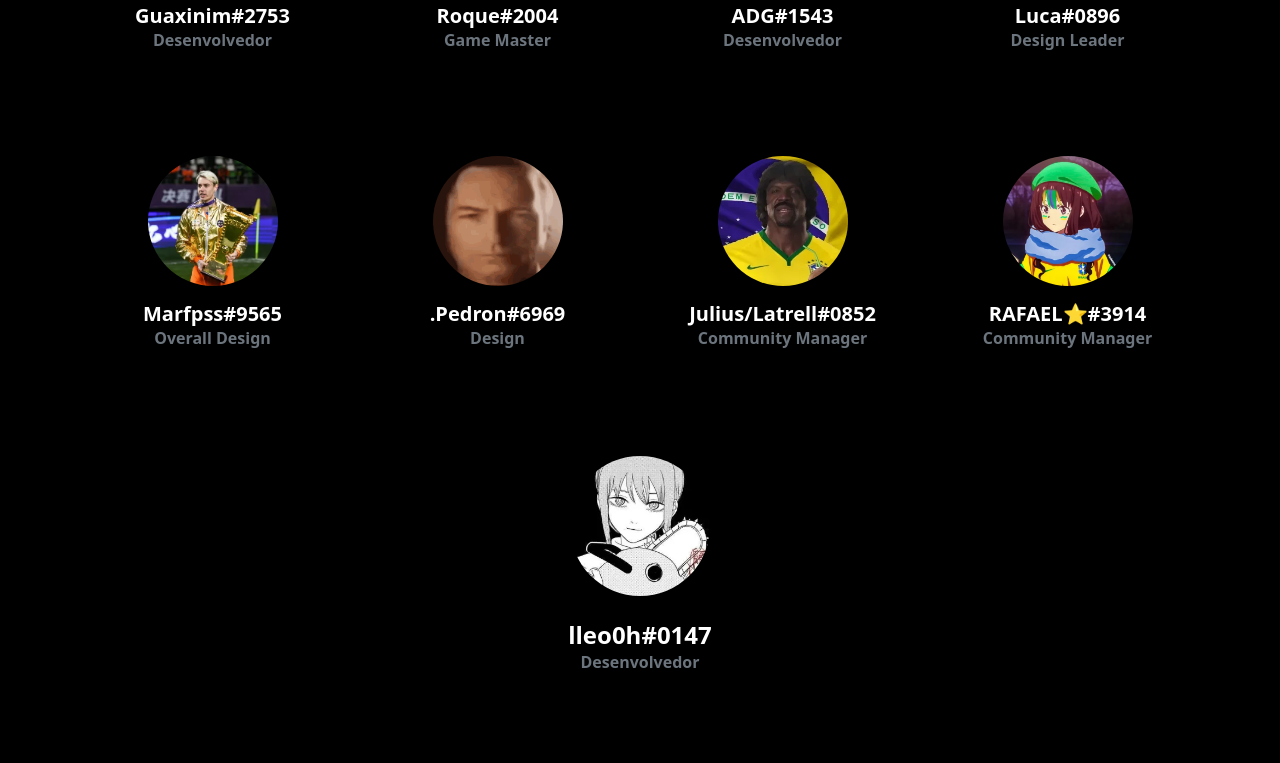
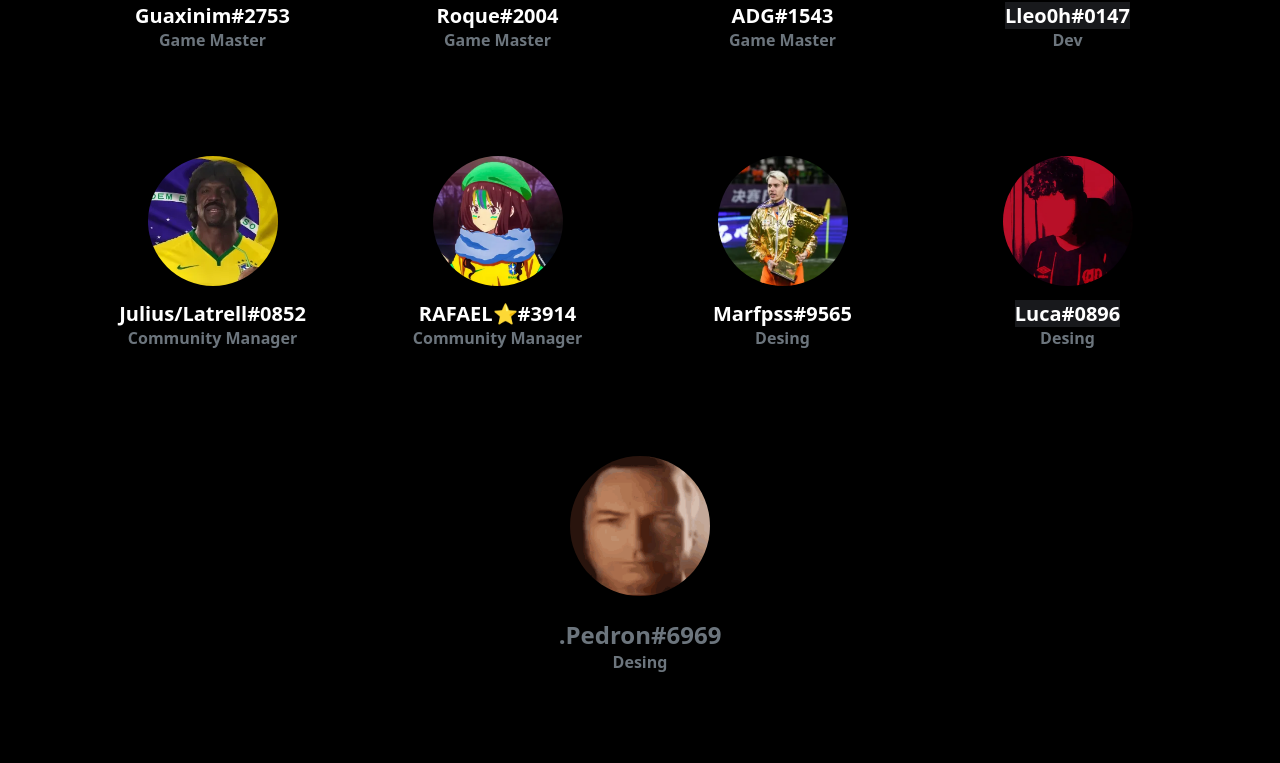
Before and after one commit to Marstore/dreamTeam-website, a plain HTML site: page team/index.html in a window 1280 px wide. Shown: the part 284-1047 px from the top of the page. Drawn offline with Linux system fonts and the light colour scheme.

Commit message:
luca.png

```diff
--- a/team/index.html
+++ b/team/index.html
@@ -26,7 +26,7 @@
                 <div class="card border-0 shadow-none">
                     <div class="card-body text-center d-flex flex-column align-items-center p-0" style="color: rgb(0,0,0);background: #000000;"><img class="rounded-circle mb-3 fit-cover" width="130" height="130" src="https://images-ext-1.discordapp.net/external/EnrF_4lKL9VopFYlxebokKWhp9l8PBFKn-a_S_3I9Q0/%3Fsize%3D2048/https/cdn.discordapp.com/avatars/535989700561993733/de35f4df0c6c50616cb343ccce0079a3.webp">
                         <h5 class="fw-bold text-primary card-title mb-0" style="color: rgb(0,0,0);background: #000000;"><strong><span style="color: var(--interactive-active); background-color: rgb(0, 0, 0);">Guaxinim#</span><span style="color: var(--header-secondary); background-color: rgb(0, 0, 0);">2753</span></strong><br></h5>
-                        <p class="text-muted card-text mb-2">Desenvolvedor</p>
+                        <p class="text-muted card-text mb-2">Game Master</p>
                     </div>
                 </div>
             </div>
@@ -42,15 +42,15 @@
                 <div class="card border-0 shadow-none">
                     <div class="card-body text-center d-flex flex-column align-items-center p-0" style="background: #000000;"><img class="rounded-circle mb-3 fit-cover" width="130" height="130" src="https://images-ext-1.discordapp.net/external/KcGIaoLHlDERvSiKgRsYQf-AQEZxHMW-U7CDR4W9Q2s/%3Fsize%3D2048/https/cdn.discordapp.com/avatars/717766639260532826/ab62a7562ddb99744debf51afe0039d2.webp">
                         <h5 class="fw-bold text-primary card-title mb-0" style="color: rgb(255,255,255);"><strong><span style="color: var(--interactive-active); background-color: rgb(0, 0, 0);">ADG</span><span style="color: var(--header-secondary); background-color: rgb(0, 0, 0);">#1543</span></strong><br></h5>
-                        <p class="text-muted card-text mb-2">Desenvolvedor<br></p>
+                        <p class="text-muted card-text mb-2">Game Master<br></p>
                     </div>
                 </div>
             </div>
             <div class="col">
                 <div class="card border-0 shadow-none">
-                    <div class="card-body text-center d-flex flex-column align-items-center p-0" style="background: #000000;"><img class="rounded-circle mb-3 fit-cover" width="130" height="130" src="https://images-ext-2.discordapp.net/external/uIc41EnUnTPS69Imf8vIIMOit5iDgNTZUfyufMf9lQ8/%3Fsize%3D2048/https/cdn.discordapp.com/avatars/359462946092351490/47e1955cca6f67cbdbc85dae74aa7545.webp?width=466&amp;height=466">
-                        <h5 class="fw-bold text-primary card-title mb-0" style="color: rgb(255,255,255);"><strong><span style="color: var(--interactive-active); background-color: rgb(0, 0, 0);">luca</span><span style="color: var(--header-secondary); background-color: rgb(0, 0, 0);">#0896</span></strong><br></h5>
-                        <p class="text-muted card-text mb-2">Design leader<br></p>
+                    <div class="card-body text-center d-flex flex-column align-items-center p-0" style="background: #000000;"><img class="rounded-circle mb-3 fit-cover" width="130" height="130" src="assets/img/4b96e13f88d31ae34330e507d809105b.webp">
+                        <h5 class="fw-bold text-primary card-title mb-0" style="color: rgb(255,255,255);"><strong><span style="color: var(--interactive-active); background-color: rgb(24, 25, 28);">lleo0h</span><span style="color: var(--header-secondary); background-color: rgb(24, 25, 28);">#0147</span></strong><br></h5>
+                        <p class="text-muted card-text mb-2">Dev<br></p>
                     </div>
                 </div>
             </div>
@@ -60,33 +60,33 @@
         <div class="row gy-4 row-cols-2 row-cols-md-4" data-aos="zoom-in" data-aos-duration="850" data-aos-delay="850" data-aos-once="true">
             <div class="col">
                 <div class="card border-0 shadow-none">
-                    <div class="card-body text-center d-flex flex-column align-items-center p-0" style="color: rgb(0,0,0);background: #000000;"><img class="rounded-circle mb-3 fit-cover" width="130" height="130" src="assets/img/baa9104f394093cd54cb68a088033ba5.webp">
-                        <h5 class="fw-bold text-primary card-title mb-0" style="color: rgb(0,0,0);background: #000000;">marfpss#9565<br></h5>
-                        <p class="text-muted card-text mb-2">overall design</p>
+                    <div class="card-body text-center d-flex flex-column align-items-center p-0" style="color: rgb(0,0,0);background: #000000;"><img class="rounded-circle mb-3 fit-cover" width="130" height="130" src="assets/img/5f88357755c5db491810277754301998.webp">
+                        <h5 class="fw-bold text-primary card-title mb-0" style="color: rgb(0,0,0);background: #000000;"><strong><span style="color: var(--interactive-active);">Julius/Latrell</span><span style="color: var(--header-secondary);">#0852</span></strong><br></h5>
+                        <p class="text-muted card-text mb-2"><strong>Community Manager</strong><br></p>
                     </div>
                 </div>
             </div>
             <div class="col-md-3">
                 <div class="card border-0 shadow-none">
-                    <div class="card-body text-center d-flex flex-column align-items-center p-0" style="color: rgb(34,36,38);background: #000000;"><img class="rounded-circle mb-3 fit-cover" width="130" height="130" src="assets/img/a_fd56f959da78a90b4fdc5e18f5e647b7.gif">
-                        <h5 class="fw-bold text-primary card-title mb-0" style="color: rgb(255,255,255);"><strong><span style="color: var(--interactive-active); background-color: rgba(0, 0, 0, 0.45);">.Pedron</span><span style="color: var(--header-secondary); background-color: rgba(0, 0, 0, 0.45);">#6969</span></strong><br></h5>
-                        <p class="text-muted card-text mb-2"><strong>Design</strong><br></p>
-                    </div>
-                </div>
-            </div>
-            <div class="col">
-                <div class="card border-0 shadow-none">
-                    <div class="card-body text-center d-flex flex-column align-items-center p-0" style="background: #000000;"><img class="rounded-circle mb-3 fit-cover" width="130" height="130" src="assets/img/5f88357755c5db491810277754301998.webp">
-                        <h5 class="fw-bold text-primary card-title mb-0" style="color: rgb(255,255,255);"><strong><span style="color: var(--interactive-active); background-color: rgb(0, 0, 0);">Julius/Latrell</span><span style="color: var(--header-secondary); background-color: rgb(0, 0, 0);">#0852</span></strong><br></h5>
+                    <div class="card-body text-center d-flex flex-column align-items-center p-0" style="color: rgb(34,36,38);background: #000000;"><img class="rounded-circle mb-3 fit-cover" width="130" height="130" src="assets/img/6c3d2b6296e9e4bbfbe31da4c22a485a.webp">
+                        <h5 class="fw-bold text-primary card-title mb-0" style="color: rgb(255,255,255);"><strong><span style="color: var(--interactive-active); background-color: rgba(0, 0, 0, 0.45);">RAFAEL⭐</span><span style="color: var(--header-secondary); background-color: rgba(0, 0, 0, 0.45);">#3914</span></strong><br></h5>
                         <p class="text-muted card-text mb-2"><strong>Community Manager</strong><br></p>
                     </div>
                 </div>
             </div>
             <div class="col">
                 <div class="card border-0 shadow-none">
-                    <div class="card-body text-center d-flex flex-column align-items-center p-0" style="background: #000000;"><img class="rounded-circle mb-3 fit-cover" width="130" height="130" src="assets/img/6c3d2b6296e9e4bbfbe31da4c22a485a.webp">
-                        <h5 class="fw-bold text-primary card-title mb-0" style="color: rgb(255,255,255);"><strong><span style="color: var(--interactive-active); background-color: rgba(0, 0, 0, 0.45);">RAFAEL⭐</span><span style="color: var(--header-secondary); background-color: rgba(0, 0, 0, 0.45);">#3914</span></strong><br></h5>
-                        <p class="text-muted card-text mb-2">Community Manager<br></p>
+                    <div class="card-body text-center d-flex flex-column align-items-center p-0" style="background: #000000;"><img class="rounded-circle mb-3 fit-cover" width="130" height="130" src="assets/img/baa9104f394093cd54cb68a088033ba5.webp">
+                        <h5 class="fw-bold text-primary card-title mb-0" style="color: rgb(255,255,255);">marfpss#9565<br></h5>
+                        <p class="text-muted card-text mb-2"><strong>Desing</strong><br></p>
+                    </div>
+                </div>
+            </div>
+            <div class="col">
+                <div class="card border-0 shadow-none">
+                    <div class="card-body text-center d-flex flex-column align-items-center p-0" style="background: #000000;"><img class="rounded-circle mb-3 fit-cover" width="130" height="130" src="assets/img/luca.webp">
+                        <h5 class="fw-bold text-primary card-title mb-0" style="color: rgb(255,255,255);"><strong><span style="color: var(--interactive-active); background-color: rgb(24, 25, 28);">luca</span><span style="color: var(--header-secondary); background-color: rgb(24, 25, 28);">#0896</span></strong><br></h5>
+                        <p class="text-muted card-text mb-2"><strong>Desing</strong><br></p>
                     </div>
                 </div>
             </div>
@@ -98,9 +98,9 @@
                 <div class="container">
                     <div class="row">
                         <div class="col-sm-12 col-md-12 col-lg-12 col-xl-12 col-xxl-12" style="position: static;display: block;overflow: visible;">
-                            <div class="team-member"><img class="rounded-circle img-fluid" src="assets/img/4b96e13f88d31ae34330e507d809105b.webp" width="140" height="140">
-                                <h4><strong><span style="color: rgb(255, 255, 255); background-color: rgb(0, 0, 0);">lleo0h#0147</span></strong><br></h4>
-                                <p class="text-muted"><strong>Desenvolvedor</strong><br></p>
+                            <div class="team-member"><img class="rounded-circle img-fluid" src="assets/img/a_fd56f959da78a90b4fdc5e18f5e647b7.gif" width="140" height="140">
+                                <h4><strong><span style="color: var(--interactive-active); background-color: rgba(0, 0, 0, 0.45);">.Pedron</span><span style="color: var(--header-secondary); background-color: rgba(0, 0, 0, 0.45);">#6969</span></strong><br></h4>
+                                <p class="text-muted"><strong>Desing</strong><br></p>
                                 <ul class="list-inline social-buttons"></ul>
                             </div>
                         </div>
```
Also changed, not shown: team/assets/img/luca.webp (added).
